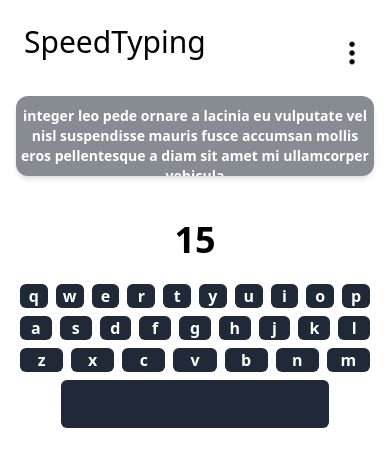
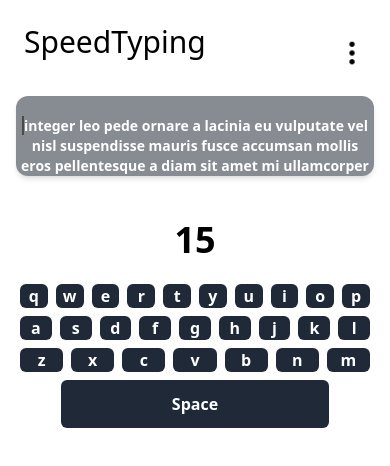
Before and after one commit to muhammedfahad115/SpeedTyping, a React (Vite) app: page / in a window 390 px wide. Shown: the top 466 px of the page. Built offline with nearby package versions, Linux system fonts and the light colour scheme.

Commit message:
implemented cursor indicator for the current letter and also removed backspace is not allowed rule

```diff
--- a/src/Components/About.css
+++ b/src/Components/About.css
@@ -1,13 +1,20 @@
-
 .paragraph {
     height: 100%;
-    width: calc( 50% - 50px);
+    width: calc(50% - 50px);
     box-sizing: border-box;
 }
+
 .background {
     height: 100%;
-    width: calc( 50% + 50px);
+    width: calc(50% + 50px);
     box-sizing: border-box;
     border-left: 100px solid #111010;
-    border-bottom:450px solid transparent;
+    border-bottom: 450px solid transparent;
 }
+
+/* Media query to remove border-left on small screens */
+@media (max-width: 640px) { /* Tailwind's sm breakpoint is 640px */
+    .background {
+        border-left: none;
+    }
+}
--- a/src/Components/About.jsx
+++ b/src/Components/About.jsx
@@ -3,14 +3,14 @@ import backgroundVideo from '../assets/keyboardyellow2.png'
 function About() {
     return (
         <>
-            <div className='w-full justify-center flex '>
-                <section className='w-3/4    h-[450px] flex justify-center '>
-                    <div className=' paragraph bg-[#111010] p-10  '>
+            <div className='w-full justify-center sm:flex '>
+                <section className='w-3/4 h-[450px] sm:flex justify-center '>
+                    <div className=' sm:paragraph w-screen bg-[#111010] p-10  '>
                         <h1 className=' text-4xl text-yellow-400 font-bold'> Introducing SpeedTyping: Enhance Your Typing Skills</h1>
                         <br />
                         <p className='text-white text-xl font-semibold'>You Don't have to worry anymore about your typing speed. SpeedTyping is here to help.</p>
                     </div>
-                    <div className='background   bg-yellow-500 '>
+                    <div className='background w-screen  bg-yellow-500 '>
                         <img className='absolute h-[450px]' src={backgroundVideo}/>
                     </div>
                 </section>
--- a/src/Components/Content.css
+++ b/src/Components/Content.css
@@ -14,3 +14,6 @@
         -ms-overflow-style: none;
     }
 }
+.cursor-indicator {
+    border-left: 2px solid #4b4b46;
+}
--- a/src/Components/Content.jsx
+++ b/src/Components/Content.jsx
@@ -4,12 +4,13 @@ import Error from './Error';
 import './Content.css';
 import Message from './Message';
 import { MyContext } from '../Context/Context';
+
 function Content() {
     const rows = [
         ['q', 'w', 'e', 'r', 't', 'y', 'u', 'i', 'o', 'p'],
         ['a', 's', 'd', 'f', 'g', 'h', 'j', 'k', 'l'],
         ['z', 'x', 'c', 'v', 'b', 'n', 'm'],
-        [' ']
+        ['space']
     ];
 
     const { array } = paragraphs;
@@ -23,17 +24,18 @@ function Content() {
     const [userInput, setUserInput] = useState('');
     const [error, setError] = useState('');
     const [timer, setTimer] = useState(15);
-    const {isTyping, setIsTyping} = useContext(MyContext);
+    const { isTyping, setIsTyping } = useContext(MyContext);
     const [typingTimeout, setTypingTimeout] = useState(null);
     const [isPaused, setIsPaused] = useState(false);
     const [message, setMessage] = useState('');
+    const [cursorIndex, setCursorIndex] = useState(0); // Track current cursor position
 
     const keysRef = useRef([]);
 
     const handleKeyPress = (event) => {
         const { key } = event;
+        const isAlphabetic = /^[a-zA-Z]$/.test(key);
 
-        const isAlphabetic = /^[a-zA-Z]$/.test(key);
         if (!isTyping && isAlphabetic) {
             setIsTyping(true);
             setIsPaused(false);
@@ -44,27 +46,35 @@ function Content() {
             return;
         }
 
-        if (key === 'Backspace') {
-            setError('Backspace is not allowed');
-            return;
-        } else {
-            setError('');
-        }
-
         let inputKey = '';
         if (key === ' ') {
             inputKey = ' ';
+        } else if (key === 'Backspace') {
+            setUserInput((prevInput) => {
+                const newInput = prevInput.slice(0, -1);
+                setCursorIndex(newInput.length); // Update cursor position
+                return newInput;
+            });
+            return;
         } else {
             inputKey = key.trim() === '' ? ' ' : key.toLowerCase();
         }
 
         if (currentParagraph[userInput.length] === inputKey) {
-            setUserInput((prevInput) => prevInput + inputKey);
+            setUserInput((prevInput) => {
+                const newInput = prevInput + inputKey;
+                setCursorIndex(newInput.length); // Update cursor position
+                return newInput;
+            });
         } else {
-            setUserInput((prevInput) => prevInput + '!');
+            setUserInput((prevInput) => {
+                const newInput = prevInput + '!';
+                setCursorIndex(newInput.length); // Update cursor position
+                return newInput;
+            });
         }
 
-        const keyElement = keysRef.current.find((keyRef) => keyRef.current.innerText.toLowerCase() === inputKey.toLowerCase());
+        const keyElement = keysRef.current.find((keyRef) => keyRef.current.innerText.toLowerCase() === inputKey.toLowerCase() || (key === ' ' && keyRef.current.innerText === 'Space'));
 
         if (keyElement) {
             keyElement.current.focus();
@@ -97,6 +107,7 @@ function Content() {
             setIsTyping(false);
             setIsPaused(false); // Reset pause state
             setMessage(''); // Clear message when new paragraph starts
+            setCursorIndex(0); // Reset cursor position
         }
     }, [userInput, currentParagraph]);
 
@@ -112,6 +123,7 @@ function Content() {
                         setIsTyping(false);
                         setIsPaused(false); // Reset pause state
                         setMessage(''); // Clear message when time runs out
+                        setCursorIndex(0); // Reset cursor position
                         return 15;
                     }
                     return prevTimer - 1;
@@ -130,13 +142,13 @@ function Content() {
     };
 
     return (
-        <div className={`flex justify-center  items-center gap-11 flex-col `}>
+        <div className={`flex justify-center items-center gap-11 flex-col`}>
             {error && <Error error={error} />}
             {message && <Message message={message} />}
-            <div className='keyboard-container w-11/12 sm:w-3/4 h-[5rem] bg-opacity-50 sm:overflow-hidden overflow-y-scroll pt-5 p-0 sm:p-8 bg-gray-900 rounded-xl flex items-center justify-center shadow-md'>
+            <div className='keyboard-container w-11/12 sm:w-3/4 h-[5rem] bg-opacity-50 sm:overflow-hidden overflow-y-scroll pt-10 p-0 sm:p-8 bg-gray-900 rounded-xl flex items-center justify-center shadow-md'>
                 <p className="text-white text-center text-sm sm:text-base md:text-base lg:text-xl font-bold">
                     {currentParagraph.split('').map((letter, index) => (
-                        <span key={index} className={getLetterClass(letter, index)}>
+                        <span key={index} className={index === cursorIndex ? 'cursor-indicator ' : getLetterClass(letter, index)}>
                             {letter}
                         </span>
                     ))}
@@ -155,13 +167,13 @@ function Content() {
                             return (
                                 <div
                                     ref={keyRef}
-                                    className={`key bg-gray-800 text-white font-bold flex items-center justify-center rounded-md m-1 focus:scale-125 focus:bg-gray-600 outline-none transition-transform duration-200 ${
-                                        key === ' ' ? 'w-3/4 h-12 sm:h-16' : 'w-16 sm:h-16'
+                                    className={`key bg-gray-800 text-white font-bold flex items-center justify-center rounded-md m-1 focus:scale-110 focus:bg-gray-600 outline-none transition-transform duration-200 ${
+                                        key === 'space' ? 'w-3/4 h-12 sm:h-16' : 'w-16 sm:h-16'
                                     }`}
                                     key={keyIndex}
                                     tabIndex={0}
                                 >
-                                    {key === ' ' ? <>&nbsp;</> : key}
+                                    {key === 'space' ? 'Space' : key}
                                 </div>
                             );
                         })}
--- a/src/Components/Header.jsx
+++ b/src/Components/Header.jsx
@@ -70,10 +70,10 @@ function Header() {
 
   return (
     <>
-      <div className={`relative flex justify-between p-6 sm:p-8 duration-500 ${blurHeader ? 'opacity-0' : 'opacity-100'}`}>
+      <div className={`relative flex  justify-between p-6 sm:p-8 duration-500 ${blurHeader ? 'opacity-0' : 'opacity-100'}`}>
         <div className='flex'>
           <h1 className='text-3xl relative z-10 bg-white h-12'>SpeedTyping</h1>
-          {showBackButton && <Link to={'/'}><div className='flex mt-1 h-10 items-center p-3 bg-gray-600 dropdown'><p className='text-white font-bold z-0 text-sm'>Click to home</p></div></Link>}
+          {showBackButton && <Link to={'/'}><div className='flex mt-1 h-10 items-center p-3 bg-gray-600 dropdown'><p className='text-white font-bold z-0 sm:text-sm text-xs'>Click to home</p></div></Link>}
         </div>
         <div className='hidden sm:flex gap-8'>
           <div><Link to={'/about'}><p className='cursor-pointer'>About Us</p></Link></div>
```
